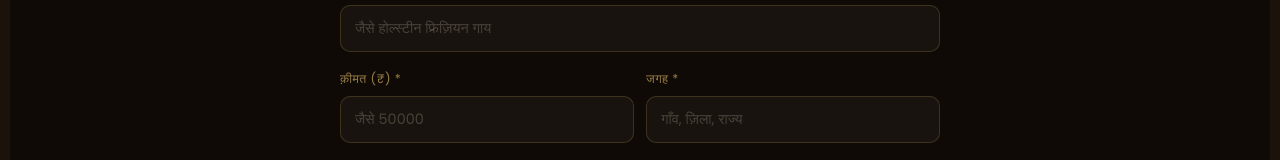
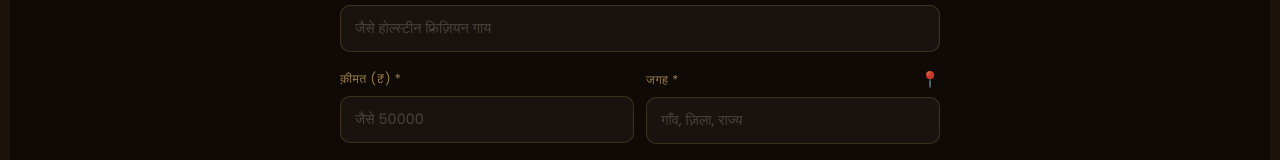
Before and after one commit to ashu2001-patel/rural_frontend, a React (Vite) app: page /post-animal in a window 1280 px wide. Shown: the part 497-657 px from the top of the page. Built offline with nearby package versions, Linux system fonts and the light colour scheme; no server answers.

Commit message:
added the some extra feature in the frontend like my lisining and plant

```diff
--- a/src/api/axios.js
+++ b/src/api/axios.js
@@ -47,3 +47,37 @@ export const translateText = async (text, targetLanguage) => {
   const res = await axios.post(TRANSLATE_API, { text, targetLanguage });
   return res.data.translatedText;
 };
+
+
+/* ---------------- LOCATION UTILITIES ---------------- */
+
+export const getNearbyAnimals = async (latitude, longitude, radiusKm = 50) => {
+  const res = await animalAPI.get("/animal/nearby", {
+    params: { latitude, longitude, radius: radiusKm }
+  });
+  return res.data.animals || [];
+};
+
+export const calculateDistance = (lat1, lon1, lat2, lon2) => {
+  const R = 6371;
+  const dLat = (lat2 - lat1) * Math.PI / 180;
+  const dLon = (lon2 - lon1) * Math.PI / 180;
+  const a = Math.sin(dLat/2) * Math.sin(dLat/2) +
+    Math.cos(lat1 * Math.PI / 180) * Math.cos(lat2 * Math.PI / 180) *
+    Math.sin(dLon/2) * Math.sin(dLon/2);
+  const c = 2 * Math.asin(Math.sqrt(a));
+  return Math.round(R * c * 10) / 10;
+};
+
+export const reverseGeocode = async (latitude, longitude) => {
+  try {
+    const response = await fetch(
+      `https://nominatim.openstreetmap.org/reverse?lat=${latitude}&lon=${longitude}&format=json`,
+      { headers: { "User-Agent": "RuralCompanyApp/1.0" } }
+    );
+    return await response.json();
+  } catch (err) {
+    console.error("Reverse geocoding error:", err);
+    return null;
+  }
+};
--- a/src/pages/PostAnimal.jsx
+++ b/src/pages/PostAnimal.jsx
@@ -25,9 +25,35 @@ const PostAnimal = () => {
   const [videos, setVideos] = useState([]);
   const [loading, setLoading] = useState(false);
   const [error, setError]   = useState("");
+  const [locationFetching, setLocationFetching] = useState(false);
   const navigate = useNavigate();
 
   const set = (k, v) => setForm(f => ({ ...f, [k]: v }));
+
+  const getAutoLocation = async () => {
+    setLocationFetching(true);
+    try {
+      const position = await new Promise((resolve, reject) => {
+        navigator.geolocation.getCurrentPosition(resolve, reject, {
+          timeout: 10000,
+          enableHighAccuracy: false,
+        });
+      });
+
+      const { latitude, longitude } = position.coords;
+      const response = await fetch(
+        `https://nominatim.openstreetmap.org/reverse?lat=${latitude}&lon=${longitude}&format=json`,
+        { headers: { "User-Agent": "RuralCompanyApp/1.0" } }
+      );
+      const data = await response.json();
+      const locationName = data.address?.city || data.address?.town || data.address?.village || data.name || "Location";
+      set("location", locationName);
+    } catch (err) {
+      setError(t("postAnimal.errors.locationFetchFailed") || "Unable to fetch location");
+    } finally {
+      setLocationFetching(false);
+    }
+  };
 
   const pickCategory = (cat) => {
     setForm(f => ({
@@ -134,7 +160,18 @@ const PostAnimal = () => {
                 />
               </div>
               <div className="pa-section pa-section--flex">
-                <label className="pa-label">{t("postAnimal.fields.location")} *</label>
+                <label className="pa-label">
+                  {t("postAnimal.fields.location")} *
+                  <button
+                    type="button"
+                    className="pa-location-btn"
+                    onClick={getAutoLocation}
+                    disabled={locationFetching}
+                    title="Auto-detect location"
+                  >
+                    {locationFetching ? "📍" : "📍"}
+                  </button>
+                </label>
                 <input
                   className="pa-input"
                   name="location"
@@ -268,8 +305,11 @@ const STYLES = `
 .pa-section     { margin-bottom:18px; }
 .pa-section--flex { flex:1; }
 .pa-row         { display:flex; gap:12px; }
-.pa-label       { display:flex; justify-content:space-between; font-size:.77rem; color:rgba(212,175,99,.7); margin-bottom:8px; letter-spacing:.04em; }
+.pa-label       { display:flex; justify-content:space-between; align-items:center; font-size:.77rem; color:rgba(212,175,99,.7); margin-bottom:8px; letter-spacing:.04em; }
 .pa-char        { color:rgba(212,175,99,.35); }
+.pa-location-btn { background:none; border:none; font-size:1rem; cursor:pointer; padding:0; color:rgba(212,175,99,.8); transition:color .2s; }
+.pa-location-btn:hover { color:#d4af63; }
+.pa-location-btn:disabled { opacity:.5; cursor:not-allowed; }
 
 .pa-input {
   width:100%; padding:12px 14px; background:rgba(255,255,255,.04);
```
